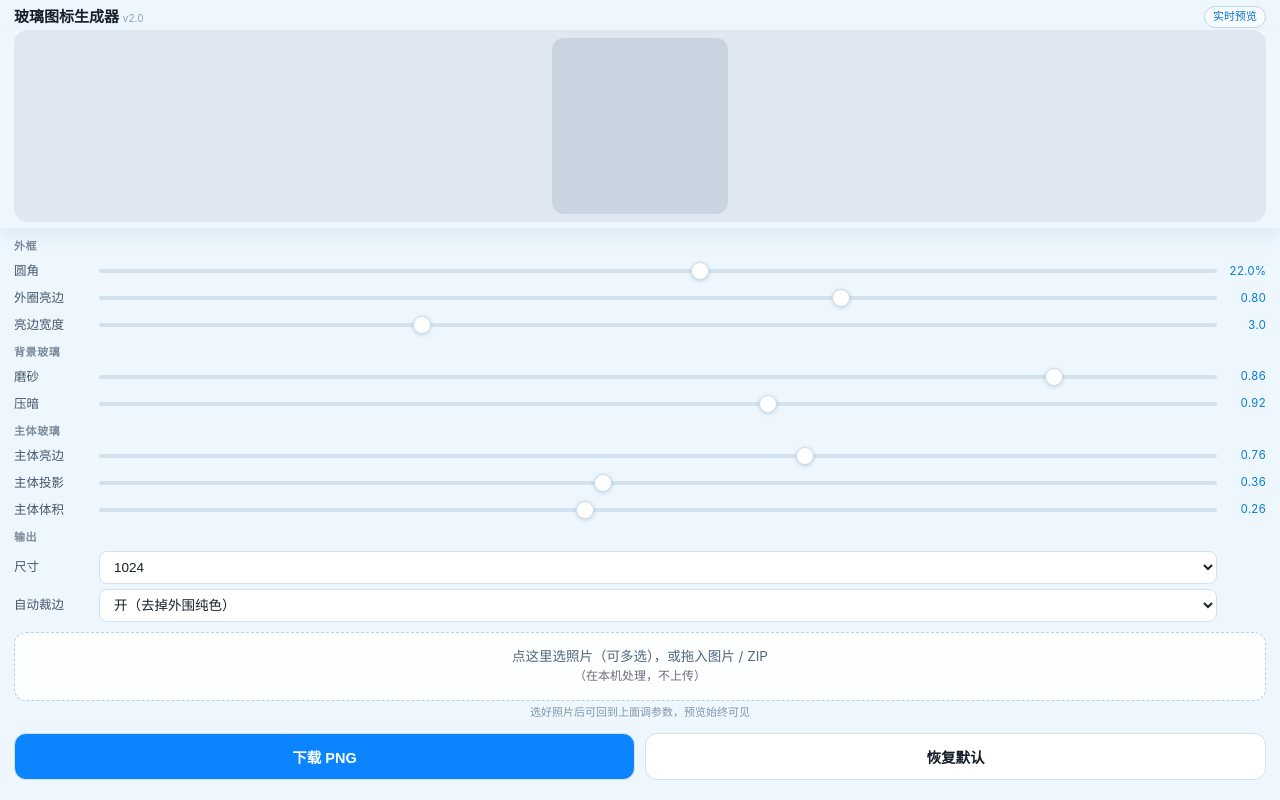
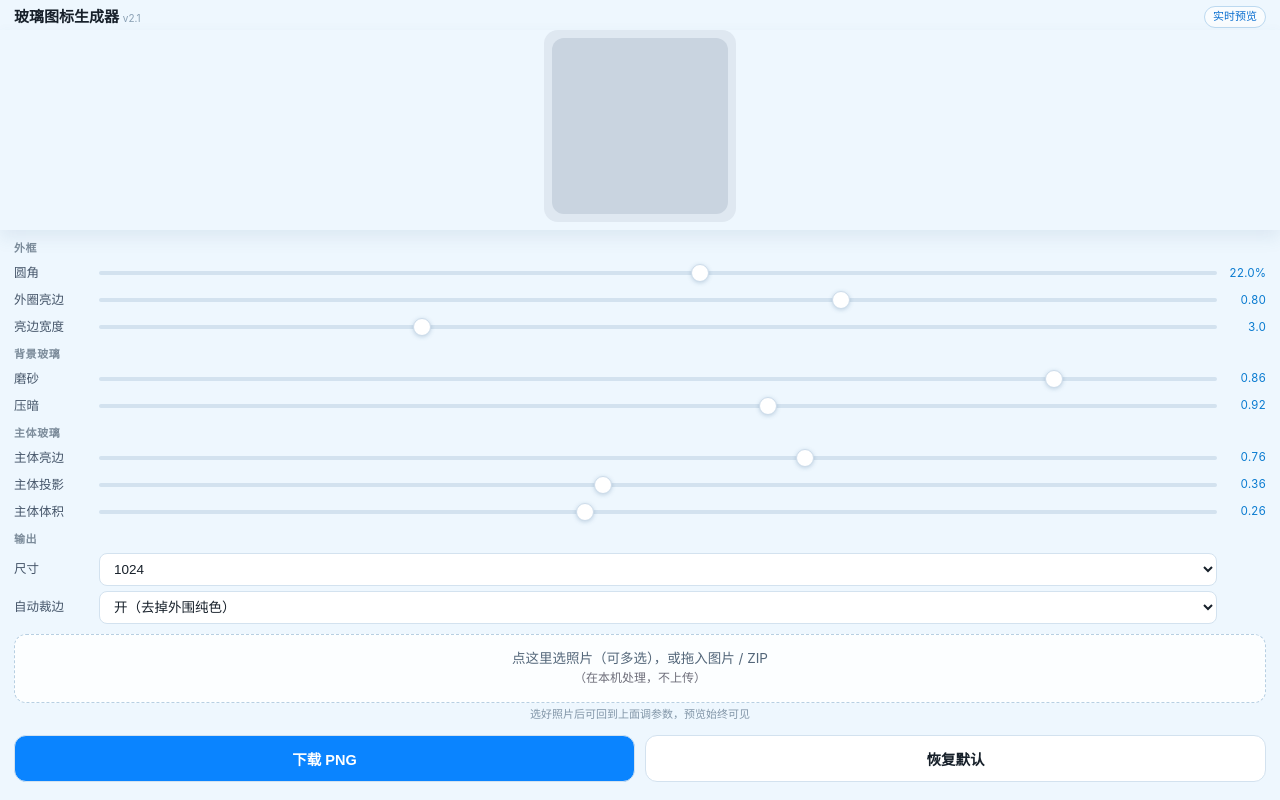
Before and after one commit to SorenNing/SorenNing.github.io, a plain HTML site: page tools/glass/index.html in a window 1280 px wide. Drawn offline with Linux system fonts and the light colour scheme.

Commit message:
ui: 预览卡片自适应宽度 v2.1

```diff
--- a/tools/glass/index.html
+++ b/tools/glass/index.html
@@ -18,8 +18,8 @@
   .title{font-size:15px;font-weight:600;flex:1;color:#17202a}
   .tag{font-size:11px;color:#0a6fd0;background:#ffffffaa;border:1px solid #bcd9f0;border-radius:999px;padding:2px 8px}
   /* 吸顶预览 */
-  .stage{flex:0 0 auto;padding:0 14px 6px;box-shadow:0 8px 16px rgba(70,110,150,.10);position:relative;z-index:5;background:#EEF7FE}
-  .card{background:#dfe8f1;border-radius:14px;padding:8px;display:flex;justify-content:center}
+  .stage{flex:0 0 auto;padding:0 14px 8px;box-shadow:0 8px 16px rgba(70,110,150,.10);position:relative;z-index:5;background:#EEF7FE}
+  .card{background:#dfe8f1;border-radius:14px;padding:8px;display:flex;justify-content:center;width:fit-content;margin:0 auto}
   #cv{width:min(46vw,176px);height:min(46vw,176px);border-radius:12px;display:block;background:#c9d4e0}
   /* 参数区 */
   .sheet{flex:0 0 auto;overflow-y:auto;-webkit-overflow-scrolling:touch;padding:2px 14px 4px}
@@ -48,7 +48,7 @@
 </head>
 <body>
   <div class="top">
-    <div class="title">玻璃图标生成器 <span style="font-size:10px;color:#8aa0b4;font-weight:400">v2.0</span></div>
+    <div class="title">玻璃图标生成器 <span style="font-size:10px;color:#8aa0b4;font-weight:400">v2.1</span></div>
     <div class="tag" id="tag">实时预览</div>
   </div>
 
```
Also changed, not shown: tools/glassmaker/index.html (+3 -3 lines).
